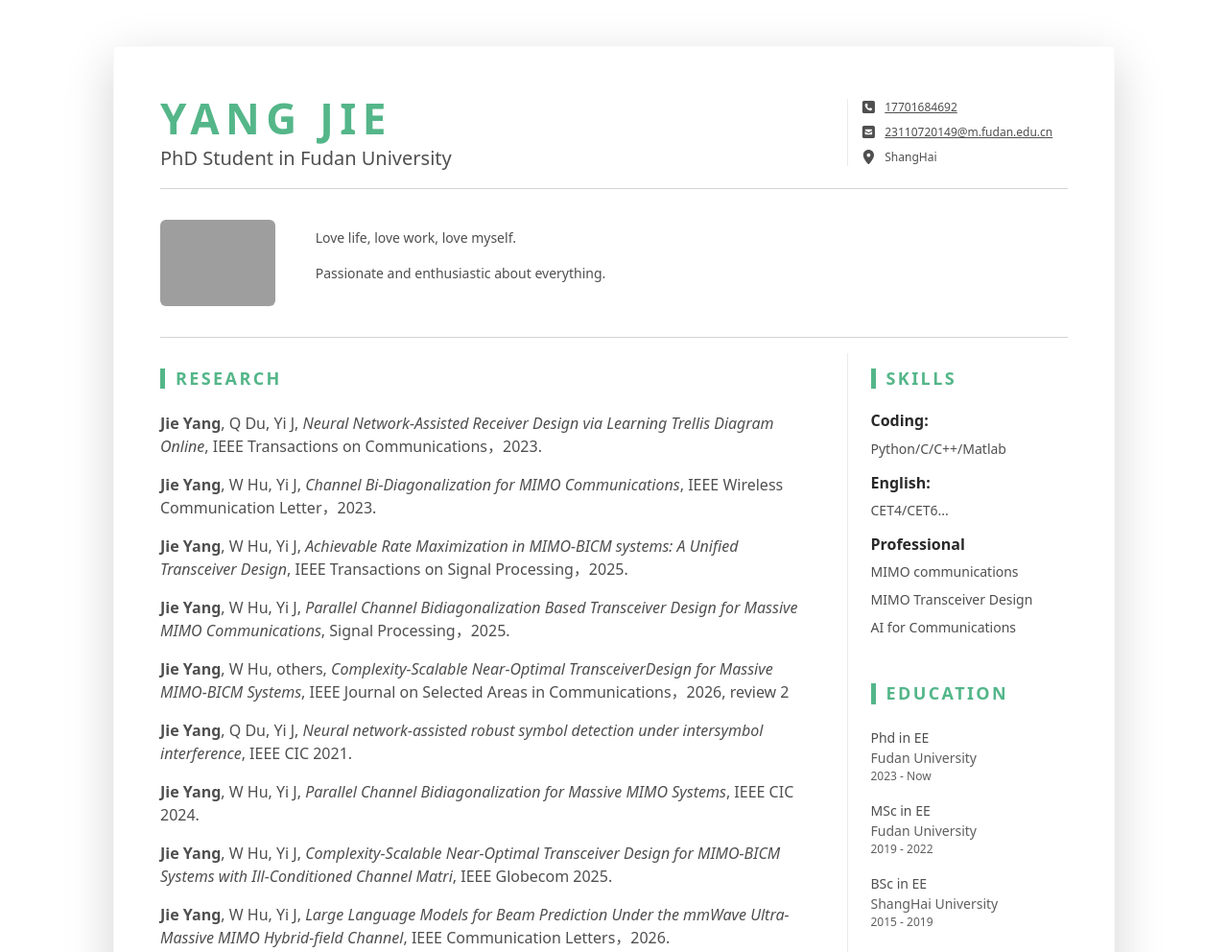
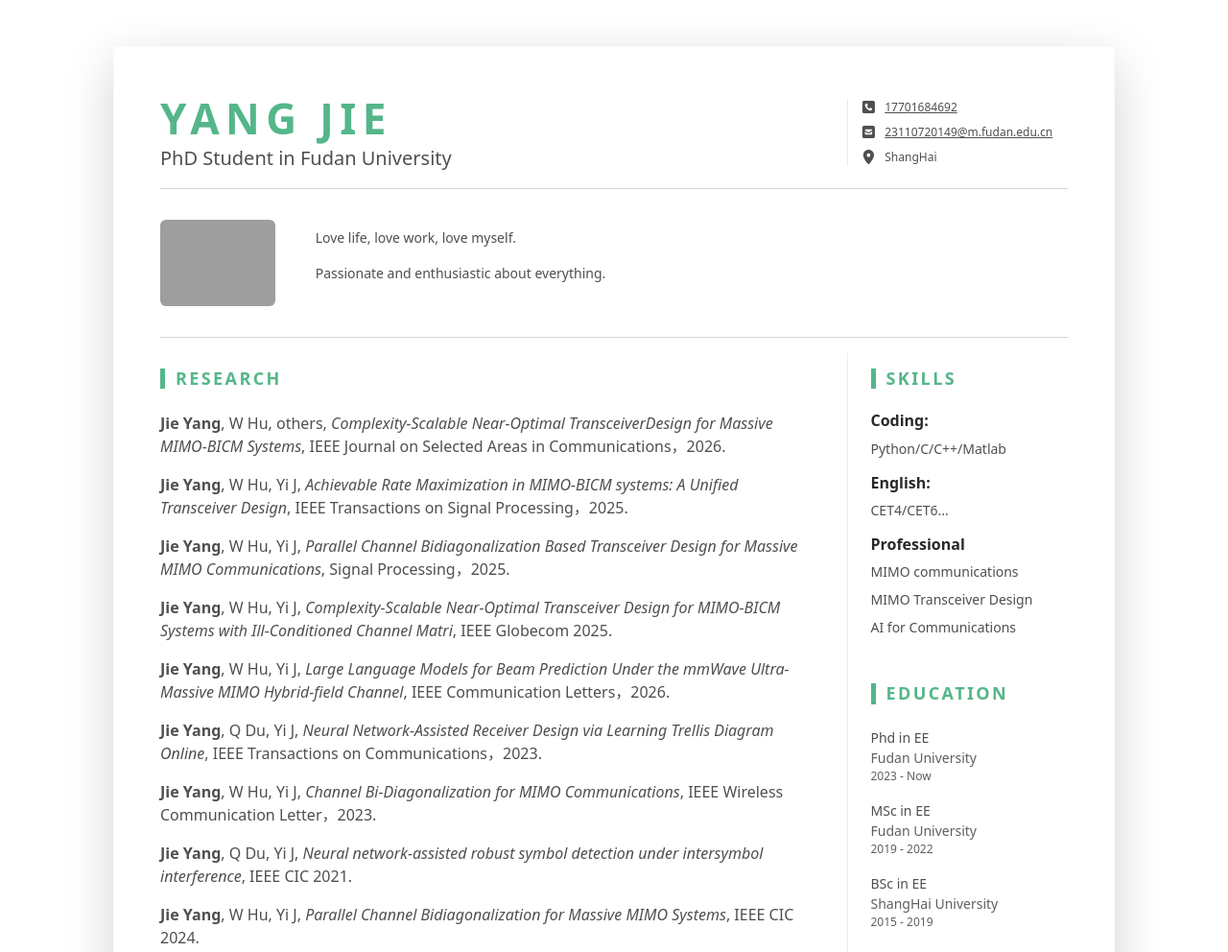
Before and after one commit to JayYang-Fdu/JayYang-Fdu.github.io, a plain HTML site: page index.html in a window 1280 px wide. Shown: the top 992 px of the page at 96% size. Drawn offline with nearby package versions, Linux system fonts and the light colour scheme; files that its build step writes are made by us from their sources; grey boxes are pictures that could not be loaded.

Commit message:
Update index.html

```diff
--- a/index.html
+++ b/index.html
@@ -64,15 +64,15 @@
 						<div class="resume-main col-12 col-lg-8 col-xl-9   pe-0   pe-lg-5">
 							<section class="work-section py-3">
 								<h3 class="text-uppercase resume-section-heading mb-4">Research</h3>
+								<p><b>Jie Yang</b>, W Hu, others, <i> Complexity-Scalable Near-Optimal TransceiverDesign for Massive MIMO-BICM Systems</i>, IEEE Journal on Selected Areas in Communications，2026.</p>
+								<p><b>Jie Yang</b>, W Hu, Yi J, <i>Achievable Rate Maximization in MIMO-BICM systems: A Unified Transceiver Design</i>, IEEE Transactions on Signal Processing，2025. </p>
+								<p><b>Jie Yang</b>, W Hu, Yi J, <i>Parallel Channel Bidiagonalization Based Transceiver Design for Massive MIMO Communications</i>, Signal Processing，2025. </p>
+								<p><b>Jie Yang</b>, W Hu, Yi J, <i>Complexity-Scalable Near-Optimal Transceiver Design for MIMO-BICM Systems with Ill-Conditioned Channel Matri</i>, IEEE Globecom 2025. </p>
+								<p><b>Jie Yang</b>, W Hu, Yi J, <i>Large Language Models for Beam Prediction Under the mmWave Ultra-Massive MIMO Hybrid-field Channel</i>, IEEE Communication Letters，2026. </p>
 								<p><b>Jie Yang</b>, Q Du, Yi J, <i>Neural Network-Assisted Receiver Design via Learning Trellis Diagram Online</i>, IEEE Transactions on Communications，2023. </p>
 								<p><b>Jie Yang</b>, W Hu, Yi J, <i>Channel Bi-Diagonalization for MIMO Communications</i>, IEEE Wireless Communication Letter，2023. </p>
-								<p><b>Jie Yang</b>, W Hu, Yi J, <i>Achievable Rate Maximization in MIMO-BICM systems: A Unified Transceiver Design</i>, IEEE Transactions on Signal Processing，2025. </p>
-								<p><b>Jie Yang</b>, W Hu, Yi J, <i>Parallel Channel Bidiagonalization Based Transceiver Design for Massive MIMO Communications</i>, Signal Processing，2025. </p>
-								<p><b>Jie Yang</b>, W Hu, others, <i> Complexity-Scalable Near-Optimal TransceiverDesign for Massive MIMO-BICM Systems</i>, IEEE Journal on Selected Areas in Communications，2026, review 2</p>
 								<p><b>Jie Yang</b>, Q Du, Yi J, <i>Neural network-assisted robust symbol detection under intersymbol interference</i>, IEEE CIC 2021. </p>
 								<p><b>Jie Yang</b>, W Hu, Yi J, <i>Parallel Channel Bidiagonalization for Massive MIMO Systems</i>, IEEE CIC 2024. </p>
-								<p><b>Jie Yang</b>, W Hu, Yi J, <i>Complexity-Scalable Near-Optimal Transceiver Design for MIMO-BICM Systems with Ill-Conditioned Channel Matri</i>, IEEE Globecom 2025. </p>
-								<p><b>Jie Yang</b>, W Hu, Yi J, <i>Large Language Models for Beam Prediction Under the mmWave Ultra-Massive MIMO Hybrid-field Channel</i>, IEEE Communication Letters，2026. </p>
 								<p>W Hu, <b>Jie Yang</b>, others, <i>Parametric MIMO-OFDM Channel Estimation: A Quasi Neural Network Approach</i>, IEEE Transactions on Communications， 2025. </p>
 								<p>W Hu, <b>Jie Yang</b>, Yi J, <i>Phase rotated uniform channel decomposition for MIMO-OFDM communications</i>, Signal Processing， 2025.</p>
 								<p>W Hu, <b>Jie Yang</b>, Yi J, <i>Quasi Neural Network assisted Channel Estimation for MIMO-OFDM</i>, IEEE ICCT 2024. </p>
```
